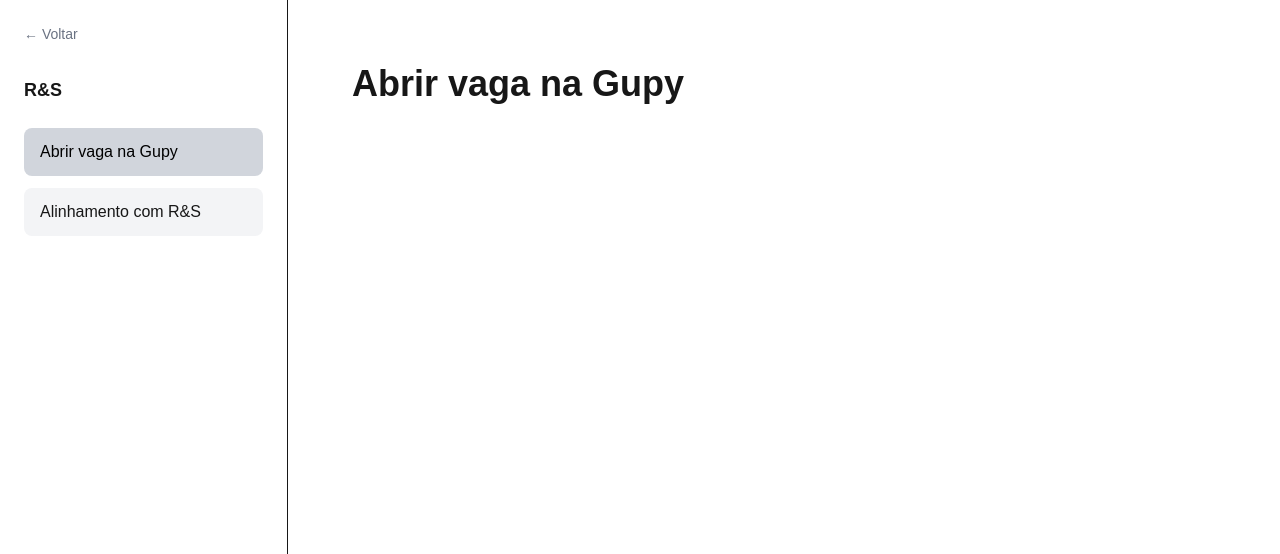
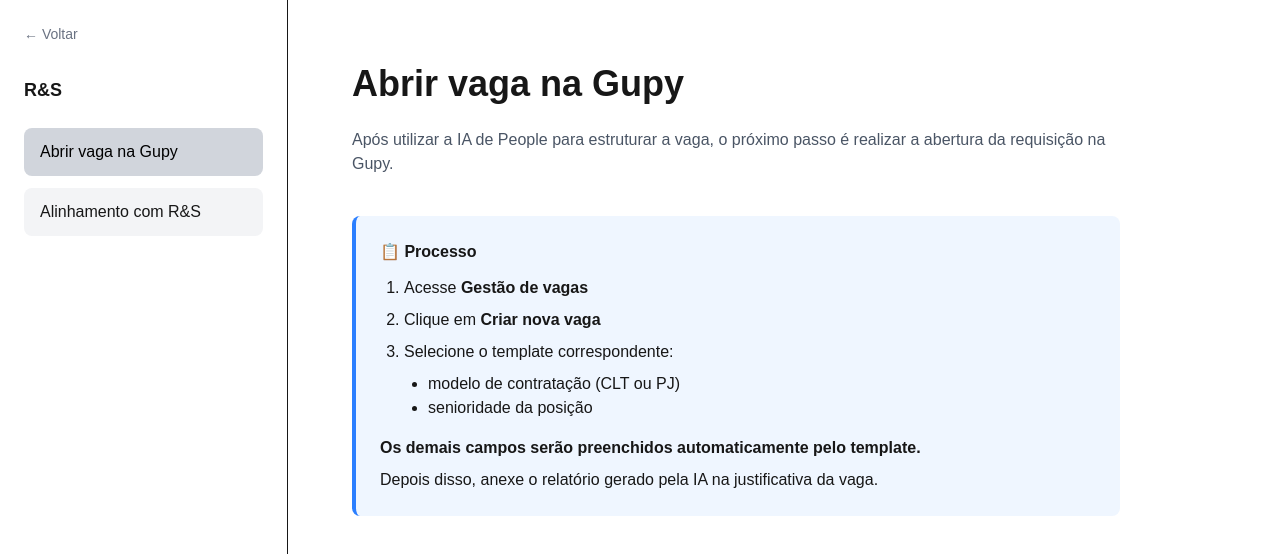
Before and after one commit to amandafrann/programa-lider-hero, a Next.js app: page /rs/abertura in a window 1280 px wide. Shown: the top 554 px of the page. Built offline with nearby package versions, Linux system fonts and the light colour scheme.

Commit message:
atualizar abertura

```diff
--- a/app/rs/abertura/page.tsx
+++ b/app/rs/abertura/page.tsx
@@ -18,7 +18,34 @@
       ]}
     >
 
-      {/* SEU CONTEÚDO */}
+      <p className="text-gray-600 mb-10">
+        Após utilizar a IA de People para estruturar a vaga,
+        o próximo passo é realizar a abertura da requisição na Gupy.
+      </p>
+
+      <div className="bg-blue-50 border-l-4 border-blue-500 p-6 rounded-lg mb-8">
+        <h3 className="font-semibold mb-3">📋 Processo</h3>
+
+        <ol className="list-decimal ml-6 space-y-2">
+          <li>Acesse <strong>Gestão de vagas</strong></li>
+          <li>Clique em <strong>Criar nova vaga</strong></li>
+          <li>
+            Selecione o template correspondente:
+            <ul className="list-disc ml-6 mt-2">
+              <li>modelo de contratação (CLT ou PJ)</li>
+              <li>senioridade da posição</li>
+            </ul>
+          </li>
+        </ol>
+
+        <p className="mt-4 font-semibold">
+          Os demais campos serão preenchidos automaticamente pelo template.
+        </p>
+
+        <p className="mt-2">
+          Depois disso, anexe o relatório gerado pela IA na justificativa da vaga.
+        </p>
+      </div>
 
     </LessonLayout>
   );
```
